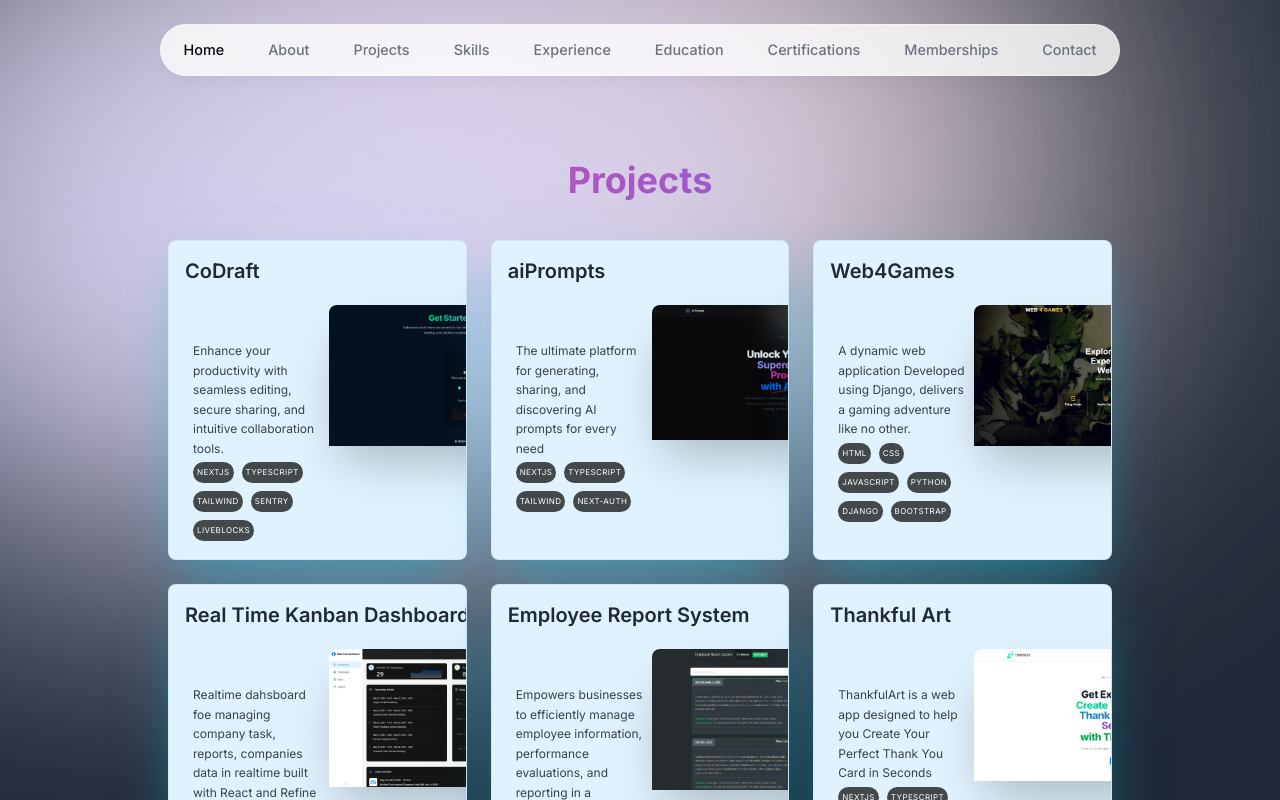
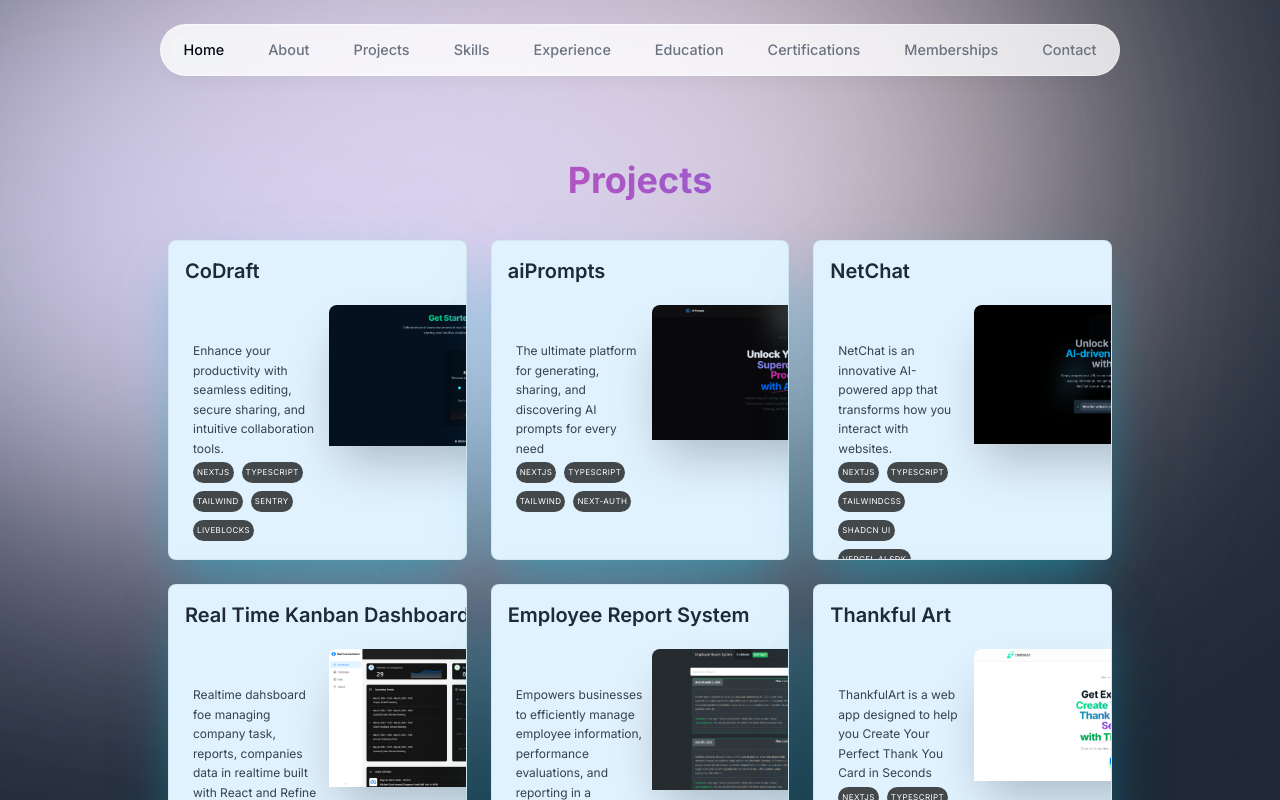
Before and after one commit to engraya/engrahmadaya-portfolio, a Next.js app: page /projects in a window 1280 px wide. Shown: the top 800 px of the page. Built offline with nearby package versions, Linux system fonts and the light colour scheme.

Commit message:
Added Netchat  project

```diff
--- a/lib/constants.ts
+++ b/lib/constants.ts
@@ -51,6 +51,7 @@ import {
     afan,
     coin ,
     aiPrompts,
+    netchat,
     quickSumAi,
     delectable,
     thankfulart,
@@ -212,14 +213,14 @@ export const Bio = {
 
       {
       id: 2,
-      title: "Web4Games",
+      title: "NetChat",
       description:
-        "A dynamic web application Developed using Django, delivers a gaming adventure like no other.",
-      image: games,
-      tags: ["HTML", "CSS", "JavaScript", "Python", "Django", "Bootstrap"],
+        "NetChat is an innovative AI-powered app that transforms how you interact with websites.",
+      image: netchat,
+      tags: ["Nextjs", "Typescript", "TailwindCSS", "Shadcn UI", "Vercel AI SDK", "UPSTASH"],
       category: "web app",
-      github: "https://github.com/engraya/Web4Games",
-      webapp: "https://github.com/engraya/Web4Games/",
+      github: "https://github.com/engraya/netchat",
+      webapp: "https://netchat-io.vercel.app/",
     },
       {
       id: 3,
--- a/public/projects/projectSources.ts
+++ b/public/projects/projectSources.ts
@@ -22,12 +22,14 @@ import quickSumAi from "./quick sum ai.png"
 import aiPrompts from "./aiprompts.png"
 import thankfulart from "./thankfulart.png"
 import codraft from "./codraft.png"
+import netchat from "./netchat.png"
 
 
 
 export {
 afan,
 codraft,
+netchat,
 thankfulart,
 quickSumAi,
 aiPrompts,
```
Also changed, not shown: public/projects/netchat.png (added).
